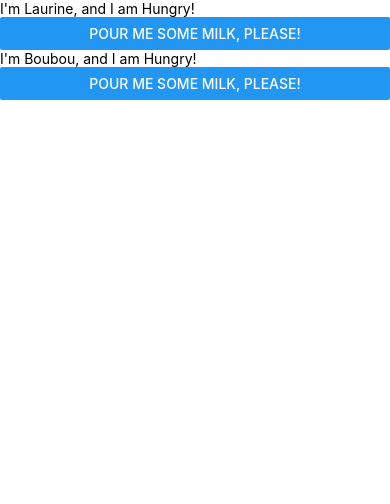
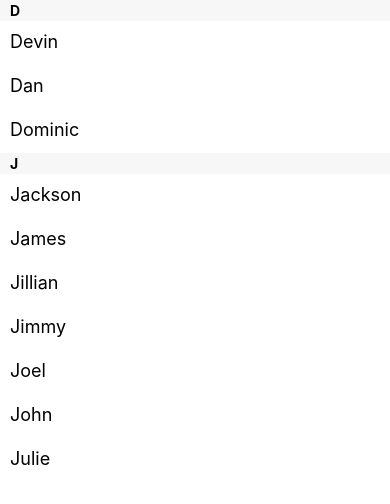
Before and after one commit to Melvyn2000/PokeApp, a React Native app: screen / in a window 390 px wide. Shown: the top 504 px of the page. Built offline with nearby package versions, Linux system fonts and the light colour scheme.

Commit message:
Add ListView.jsx, ScrollViex.jsx and TextInput.jsx

```diff
--- a/App.js
+++ b/App.js
@@ -1,12 +1,16 @@
 import { StatusBar } from 'expo-status-bar';
-import { StyleSheet, Text, View } from 'react-native';
+import { SectionList, StyleSheet, Text, View } from 'react-native';
 import HelloWorldFunction from './src/ComponentFunction';
 import HelloWorldClass from './src/ComponentClass';
 import CoreApp from './src/CoreComponent';
 import FirstComponent from './src/FirstComponent';
 import { CafeProps, CatApp } from './src/Props';
 import CafeState from './src/State';
+import PizzaTranslator from './src/TextInput';
+import AppScrolling from './src/ScrollView';
+import {FlatlistBasics, SectionlistBasics} from './src/ListView';
 
+// *---* Basic Function *---*
 // export default function App() {
 //   return (
 //     <View style={styles.container}>
@@ -16,11 +20,18 @@ import CafeState from './src/State';
 //   );
 // }
 
+export default function App() {
+  return (
+    <SectionlistBasics />
+  );
+}
+
+
 //export default HelloWorldFunction;
 //export default HelloWorldClass;
 //export default CoreApp;
 // ...
-export default CafeState;
+// export default App;
 
 const styles = StyleSheet.create({
   container: {
--- /dev/null
+++ b/src/ListView.jsx
@@ -0,0 +1,87 @@
+import React from "react";
+import { FlatList, StyleSheet, Text, View, SectionList } from 'react-native';
+
+const styles = StyleSheet.create({
+    container : {
+        flex : 1,
+        paddingTop: 22,
+        //backgroundColor: 'orange'
+    },
+    item : {
+        padding: 10,
+        fontSize: 18,
+        height: 44,
+        //backgroundColor: 'lightblue'
+    },
+    sectionHeader : {
+        paddingTop: 2,
+        paddingLeft: 10,
+        paddingRight: 10,
+        paddingBottom: 2,
+        fontSize: 14,
+        fontWeight: 'bold',
+        backgroundColor: 'rgba(247,247,247,1.0)',
+    }
+});
+
+const FlatlistBasics = () => {
+    return (
+        <View style={styles.container}>
+            <FlatList
+                data={[
+                    {key: 'Devin'},
+                    {key: 'Dan'},
+                    {key: 'Dominic'},
+                    {key: 'Jackson'},
+                    {key: 'James'},
+                    {key: 'Joel'},
+                    {key: 'John'},
+                    {key: 'Jillian'},
+                    {key: 'Jimmy'},
+                    {key: 'Julie'},
+                    {key: 'Devin'},
+                    {key: 'Dan'},
+                    {key: 'Dominic'},
+                    {key: 'Jackson'},
+                    {key: 'James'},
+                    {key: 'Devin'},
+                    {key: 'Dan'},
+                    {key: 'Dominic'},
+                    {key: 'Jackson'},
+                    {key: 'James'},
+                    {key: 'Joel'},
+                    {key: 'John'},
+                    {key: 'Jillian'},
+                    {key: 'Jimmy'},
+                    {key: 'Julie'},
+                    {key: 'Devin'},
+                    {key: 'Dan'},
+                    {key: 'Dominic'},
+                    {key: 'Jackson'},
+                    {key: 'James'},
+                ]}
+                renderItem={
+                    ({item}) => <Text style={styles.item}>{item.key}</Text>
+                }
+            />
+        </View>
+    );
+}
+
+const SectionlistBasics = () => {
+    return (
+        <View>
+            <SectionList
+                sections={[
+                    {title: 'D', data: ['Devin', 'Dan', 'Dominic']},
+                    {title: 'J', data: ['Jackson', 'James', 'Jillian', 'Jimmy', 'Joel', 'John', 'Julie']},
+                ]}
+                renderItem={({item}) => <Text style={styles.item}>{item}</Text>}
+                renderSectionHeader={({section}) => <Text style={styles.sectionHeader}>{section.title}</Text>}
+                keyExtractor={(item, index) => `basicListEntry-${item.title}`}
+            />
+        </View>
+    );
+}
+
+export {FlatlistBasics, SectionlistBasics};
--- /dev/null
+++ b/src/ScrollView.jsx
@@ -0,0 +1,34 @@
+import React from 'react';
+import { Image, Text, ScrollView } from 'react-native';
+
+const logo = {
+    uri: 'https://reactnative.dev/img/tiny_logo.png',
+    width: 64,
+    height: 64
+}
+
+const AppScrolling = () => (
+    <ScrollView>
+        <Text style={{ fontSize: 96 }}>Scroll me plz</Text>
+        <Image source={logo} />
+        <Image source={logo} />
+        <Image source={logo} />
+        <Image source={logo} />
+        <Image source={logo} />
+        <Text style={{ fontSize: 96 }}>If you like</Text>
+        <Image source={logo} />
+        <Image source={logo} />
+        <Image source={logo} />
+        <Image source={logo} />
+        <Image source={logo} />
+        <Text style={{ fontSize: 96 }}>Scrolling down</Text>
+        <Image source={logo} />
+        <Image source={logo} />
+        <Image source={logo} />
+        <Image source={logo} />
+        <Image source={logo} />
+        <Text style={{ fontSize: 96 }}>Scrolling down</Text>
+    </ScrollView>
+);
+
+export default AppScrolling;
--- /dev/null
+++ b/src/TextInput.jsx
@@ -0,0 +1,21 @@
+import React, { useState } from 'react';
+import { Text, TextInput, View } from 'react-native';
+
+const PizzaTranslator = () => {
+    const [text, setText] = useState('');
+    return (
+        <View style={{padding: 10, marginTop: 50}}>
+        <TextInput
+          style={{height: 40}}
+          placeholder="Type here to translate!"
+          onChangeText={newText => setText(newText)}
+          defaultValue={text}
+        />
+        <Text style={{padding: 10, fontSize: 42}}>
+          {text.split(' ').map((word) => word && '🍕').join(' ')}
+        </Text>
+      </View>
+    );
+}
+
+export default PizzaTranslator;
```
